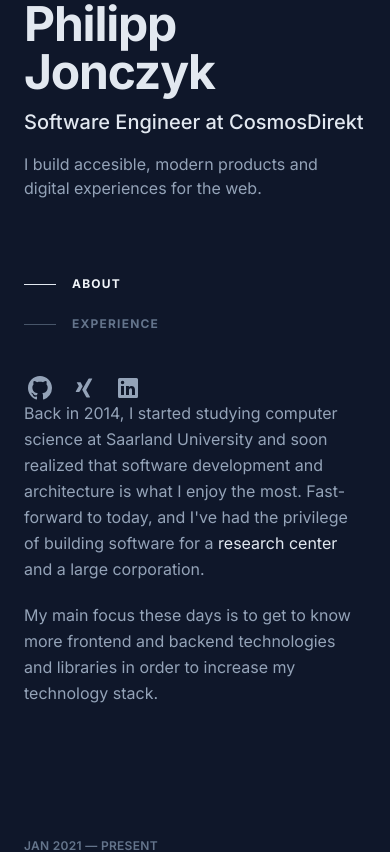
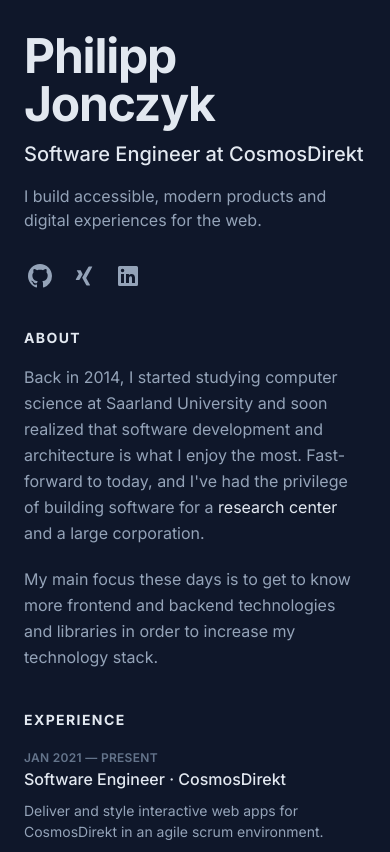
Before and after one commit to pjonczyk/v1, a Next.js app: page / in a window 390 px wide. Shown: the top 852 px of the page. Built offline with nearby package versions, Linux system fonts and the light colour scheme.

Commit message:
Multiple Bug Fixes

```diff
--- a/src/app/layout.js
+++ b/src/app/layout.js
@@ -6,7 +6,7 @@
 export const metadata = {
   title: "Philipp Jonczyk",
   description:
-    "Philipp Jonczyk is a software engineer who builds accesible, modern products and digital experiences for the web.",
+    "Philipp Jonczyk is a software engineer who builds accessible, modern products and digital experiences for the web.",
 };
 
 export default function RootLayout({ children }) {
@@ -19,7 +19,7 @@
           inter.className
         }
       >
-        <div className="mx-auto max-w-screen-xl px-6 md:px-12 lg:px-24 ">
+        <div className="mx-auto max-w-screen-xl px-6 md:px-12 lg:px-24 pt-8 sm:pt-0">
           {children}
         </div>
       </body>
--- a/src/app/page.js
+++ b/src/app/page.js
@@ -2,13 +2,12 @@
 import Header from "../components/header/Header";
 import About from "../components/sections/about";
 import Experience from "../components/sections/Experience/experience";
-import Projects from "../components/sections/projects";
 
 export default function Home() {
   return (
     <div className="lg:flex lg:justify-between lg:gap-4">
       <Header />
-      <main className="lg:w-1/2 lg:py-24">
+      <main className="lg:w-1/2 lg:py-24 pt-10">
         <About />
         <Experience />
         <Footer />
--- a/src/components/header/Header.js
+++ b/src/components/header/Header.js
@@ -20,11 +20,11 @@
           Software Engineer at CosmosDirekt
         </h2>
         <p className="leading-normal mt-4 max-w-xs">
-          I build accesible, modern products and digital experiences for the
+          I build accessible, modern products and digital experiences for the
           web.
         </p>
         <nav>
-          <ul className="mt-16 w-max">
+          <ul className="hidden lg:block mt-16 w-max">
             {navItems.map((item) => {
               const active = item === activeSection;
               return (
--- a/src/components/sections/Experience/experience.js
+++ b/src/components/sections/Experience/experience.js
@@ -98,7 +98,10 @@
 
 export default function Experience() {
   return (
-    <section id="experience" className="mt-32 mb-20">
+    <section id="experience" className="mt-10 lg:mt-32 mb-20 scroll-mt-24">
+      <h2 class="text-sm font-bold uppercase tracking-widest text-slate-200 lg:sr-only pb-4">
+        Experience
+      </h2>
       <ol>
         {experiences.map((experience) => {
           return (
--- a/src/components/sections/about.js
+++ b/src/components/sections/about.js
@@ -1,6 +1,9 @@
 export default function About() {
   return (
-    <section id="about" className="leading-relaxed">
+    <section id="about" className="leading-relaxed scroll-mt-24">
+      <h2 class="text-sm font-bold uppercase tracking-widest text-slate-200 lg:sr-only pb-4">
+        About
+      </h2>
       <p className="mb-5">
         {
           <span>
@@ -19,6 +22,7 @@
           </span>
         }
       </p>
+
       <p className="mb-5">
         {
           <span>
```
